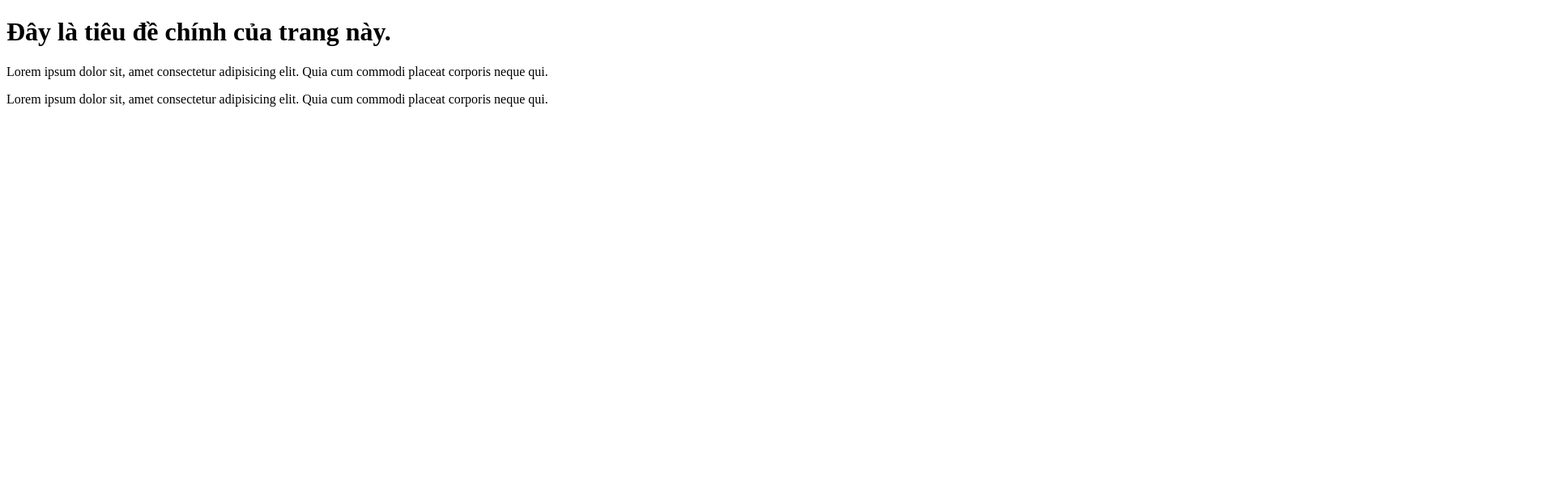
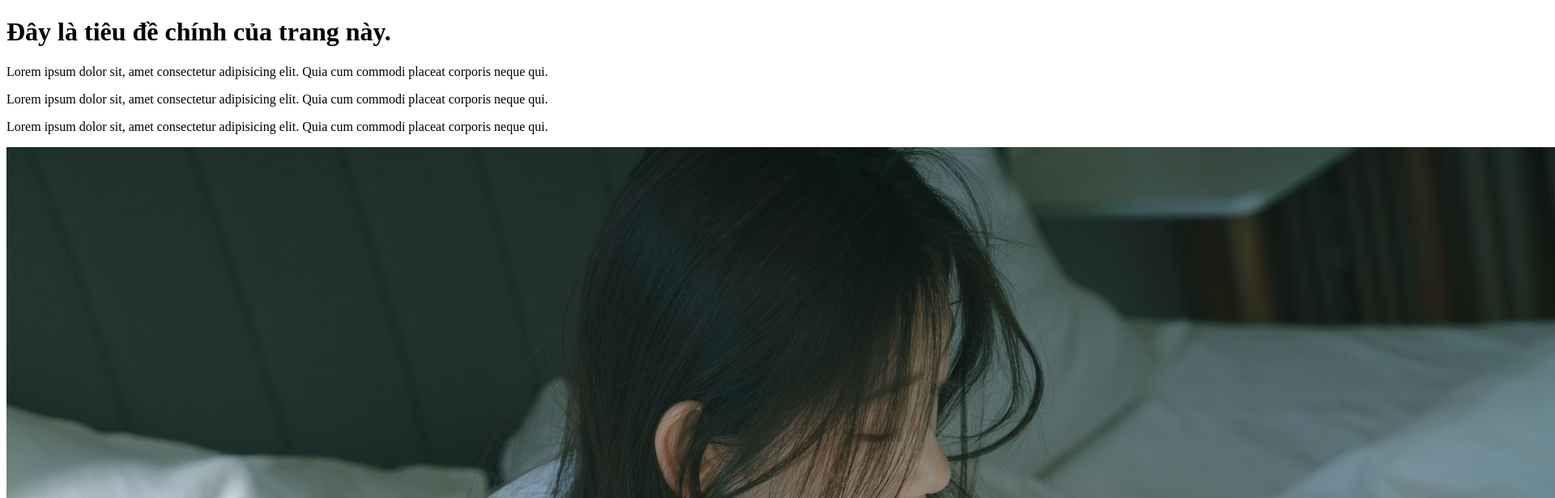
Before and after one commit to Phong08VS/DUANTHU3, a plain HTML site: page index.html in a window 1280 px wide. Shown: the top 616 px of the page at 81% size, 1920 px wide, since content can reach past the window. Drawn offline with Linux system fonts and the light colour scheme.

Commit message:
Sửa đổi thêm em gái vào

```diff
--- a/index.html
+++ b/index.html
@@ -11,6 +11,9 @@
     <h1>Đây là tiêu đề chính của trang này.</h1>
     <p>Lorem ipsum dolor sit, amet consectetur adipisicing elit. Quia cum commodi placeat corporis neque qui.</p>
     <p>Lorem ipsum dolor sit, amet consectetur adipisicing elit. Quia cum commodi placeat corporis neque qui.</p>
+    <p>Lorem ipsum dolor sit, amet consectetur adipisicing elit. Quia cum commodi placeat corporis neque qui.</p>
+
+    <img src="/Ảnh Đẹp/shin-shimami-7Ec1LWTiJ6g-unsplash.jpg" alt="Đây là em gái xinh tươi">
 </body>
 
 </html>
```
Also changed, not shown: Ảnh Đẹp/shin-shimami-7Ec1LWTiJ6g-unsplash.jpg (added).
